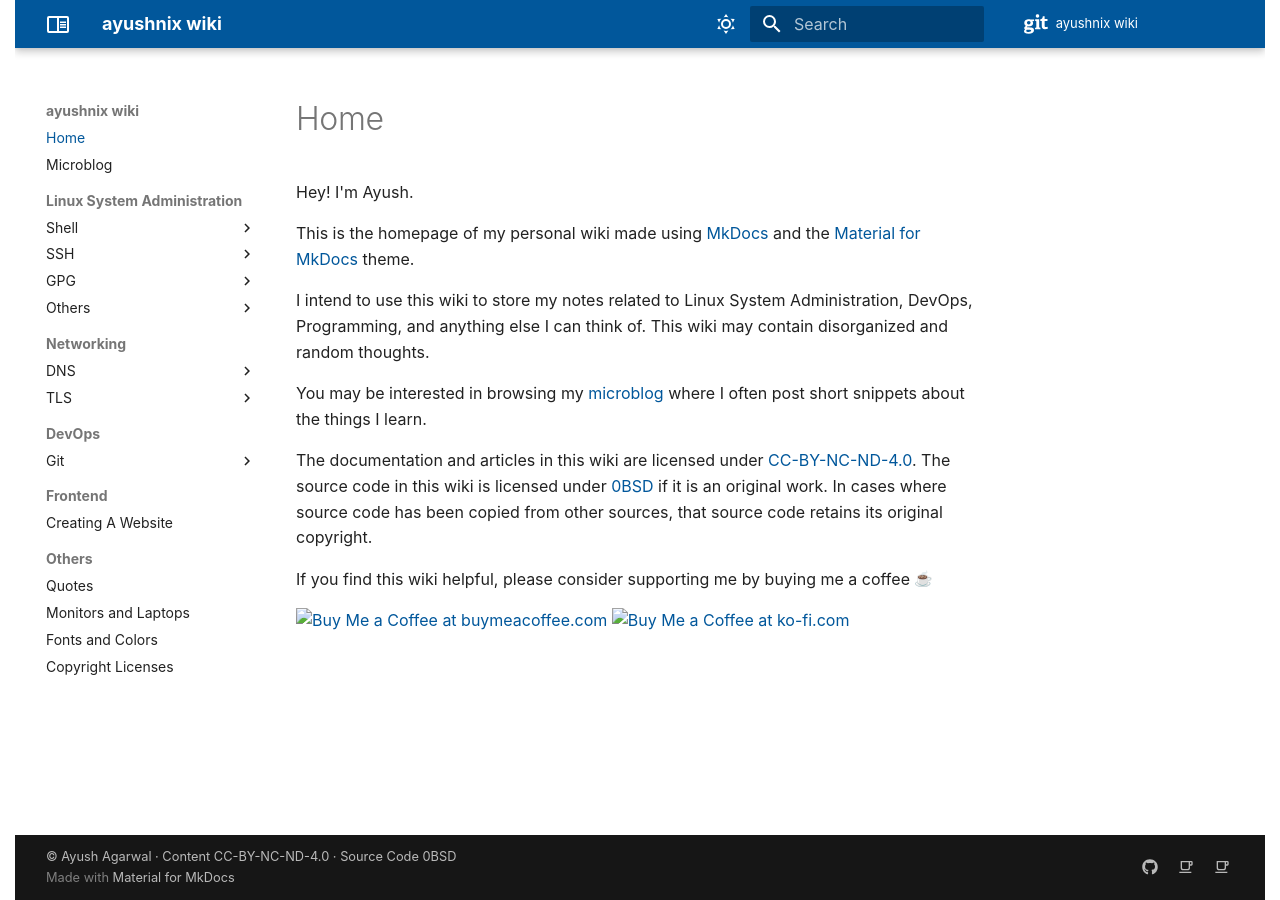
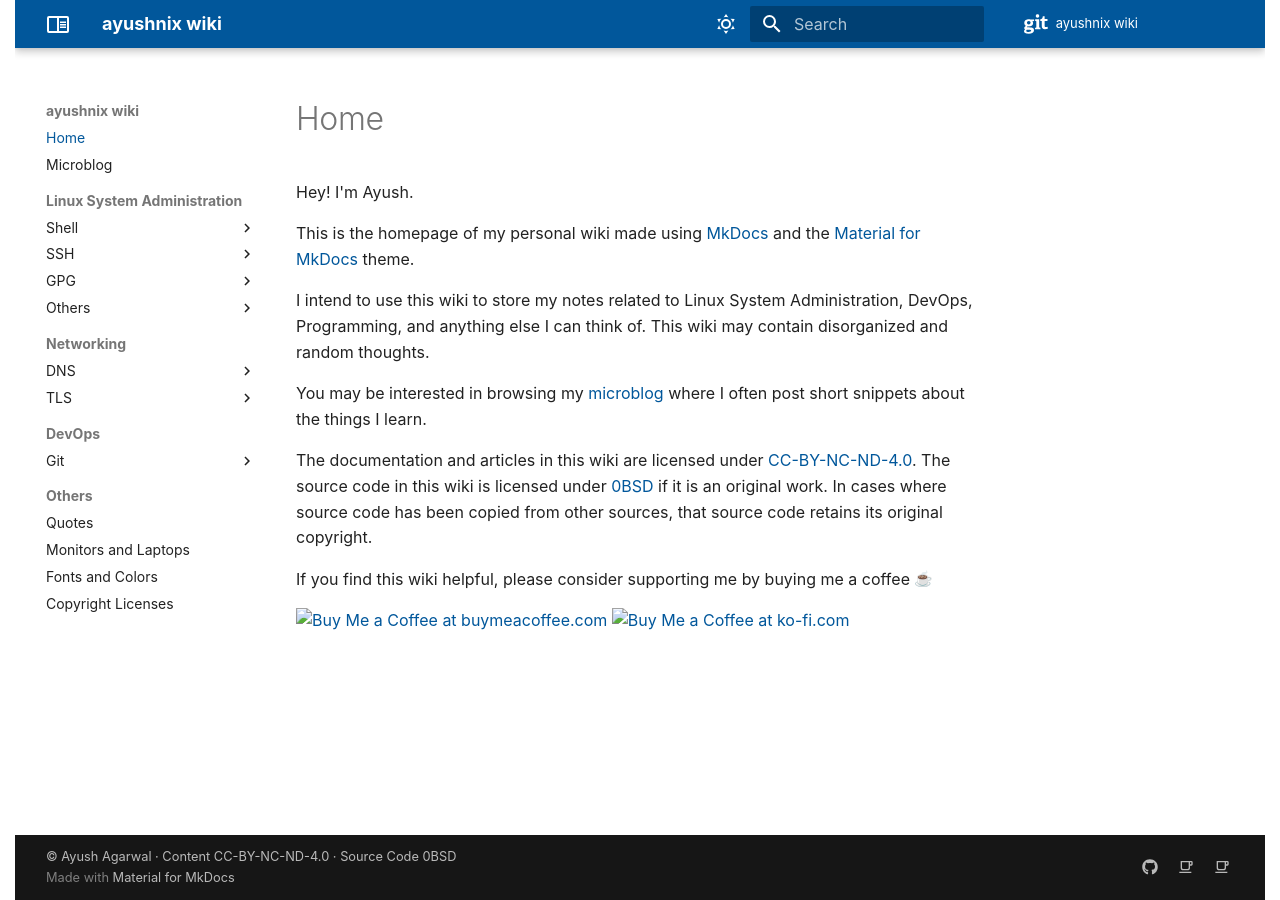
Before and after one commit to ayushnix/wiki, an MkDocs documentation site: the page built from docs/index.md, in a window 1280 px wide. Built offline with MkDocs 1.6.1 and Material for MkDocs 9.7.7, drawn with Linux system fonts in a browser that asks for light colours; emoji names are drawn with the system emoji font; comment, search, counter and statistics services are not loaded.

Commit message:
fix: remove frontend section

```diff
--- a/mkdocs.yml
+++ b/mkdocs.yml
@@ -1,5 +1,5 @@
+---
 # BASIC DETAILS ----------------------------------------------------------------
----
 site_name: ayushnix wiki
 repo_name: ayushnix wiki
 repo_url: https://github.com/ayushnix/wiki
@@ -42,8 +42,6 @@ nav:
   - "DevOps":
       - Git:
           - "Getting Started With Git": "devops/git/getting-started-with-git.md"
-  - "Frontend":
-      - "Creating A Website": "frontend/creating-a-website.md"
   - "Others":
       - "Quotes": "others/quotes.md"
       - "Monitors and Laptops": "others/monitors_and_laptops.md"
```
